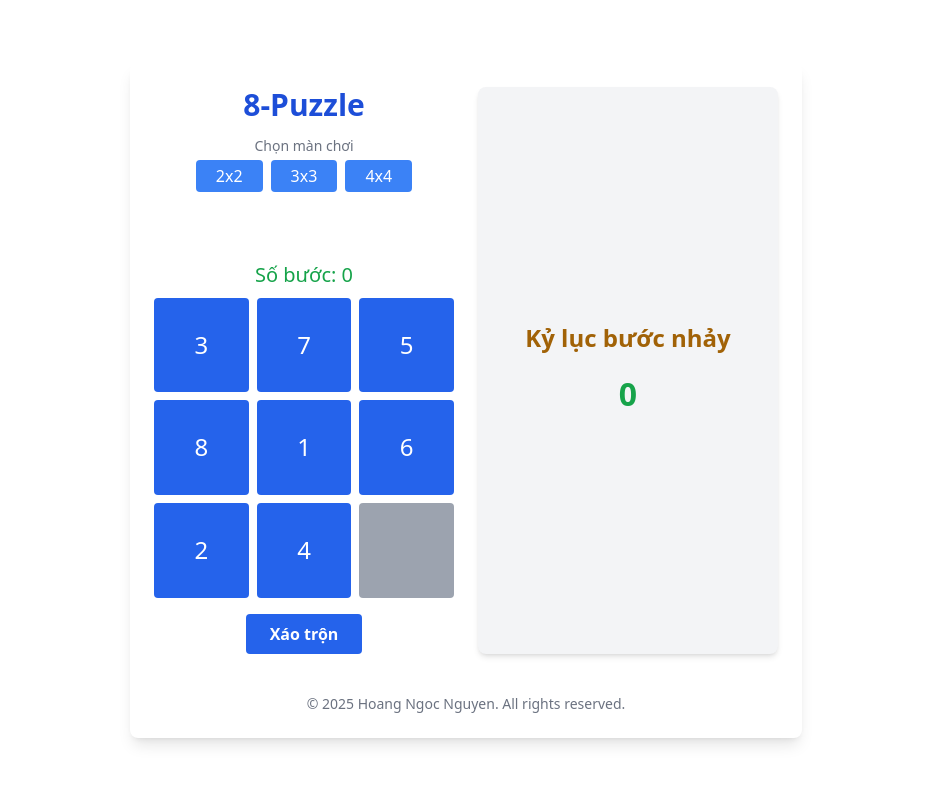
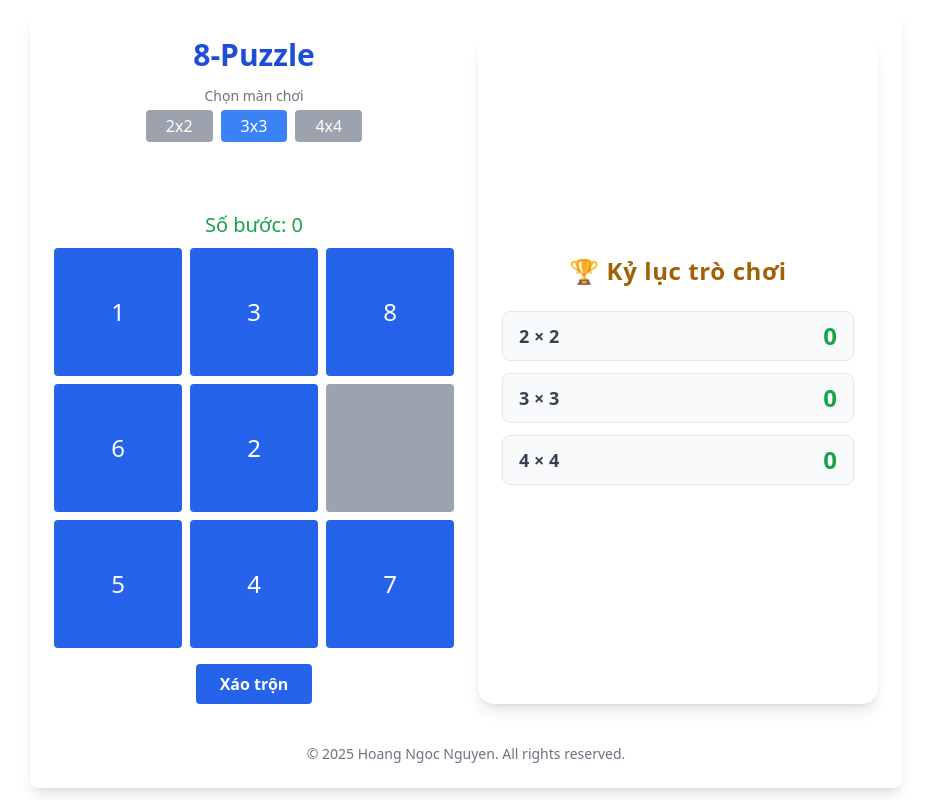
Before and after one commit to hoangngocnguyen/TinyGames, a React (Vite) app: page / in a window 1280 px wide. Shown: the whole page, without its empty margins (174-1105 px from the left). Built offline with nearby package versions, Linux system fonts and the light colour scheme.

Commit message:
fix: adjust functions, errors in record section

```diff
--- a/src/App.css
+++ b/src/App.css
@@ -1,9 +1,10 @@
 
 #root {
-  max-width: 1280px;
+  /* max-width: 1280px; */
   margin: 0 auto;
-  /* padding: 2rem; */
-  text-align: center;
+  /* padding: 2rem;
+  text-align: center; */
+
 }
 
 .logo {
--- a/src/Puzzle.jsx
+++ b/src/Puzzle.jsx
@@ -18,7 +18,6 @@ const createBoard = (size) => {
 export default function Puzzle() {
     const [size, setSize] = useState(3)
     const [board, setBoard] = useState(() => createBoard(size));
-    const initialBoard = createBoard(size)
 
     const [isWin, SetIsWin] = useState(false);
 
@@ -27,7 +26,7 @@ export default function Puzzle() {
 
 
     const [step, setStep] = useState(0)
-    const [record, setRecord] = useState(0)
+    const [records, setRecords] = useState([{ size: 2, step: 0 }, { size: 3, step: 0 }, { size: 4, step: 0 }])
 
 
     //////////// 1. Các hàm phụ trợ ////////////
@@ -41,7 +40,7 @@ export default function Puzzle() {
         for (let r = 0; r < board.length; r++) {
             for (let c = 0; c < board[r].length; c++) {
                 if (board[r][c] === 0) {
-                    return {row: r, col: c}
+                    return { row: r, col: c }
                 }
             }
         }
@@ -81,6 +80,7 @@ export default function Puzzle() {
 
     // Kiểm tra chiến thắng
     const checkWin = (board) => {
+        const initialBoard = createBoard(board.length)
         const target = initialBoard.flat()
         return board.flat().join() === target.join();
     };
@@ -89,7 +89,6 @@ export default function Puzzle() {
 
 
     //////////// 2. Các hàm chức năng ////////////
-
 
     // Hoán đổi, cách thức là hoán vị trí => chọn ra vị trí ngẫu nhiên và hoán giá trị giữa 2 vị trí -> chưa gọi là xáo trộn
     const handleShuffle = useCallback(() => {
@@ -124,11 +123,23 @@ export default function Puzzle() {
     // Cập nhật kỷ lục
     useEffect(() => {
         if (isWin) {
-            setRecord(prevRecord => {
-                return step < prevRecord || prevRecord === 0 ? step : prevRecord
-            });
+            setRecords(prevRecords => {
+                const recordForSize = prevRecords.find(r => r.size === size);
+                // console.log("reforsize", recordForSize);
+
+                // Tính thêm trường hợp tạo kỷ lục ban đầu
+                if (step < recordForSize.step || recordForSize.step === 0) {
+                    // Lọc ra rồi thêm vào lại
+                    const temp = prevRecords.filter(record => record.size !== size)
+                    // console.log("temp", temp, recordForSize);
+
+                    return [...temp, { size: size, step: step }]
+                } else {
+                    return prevRecords
+                }
+            })
         }
-    }, [isWin, step]); // thêm step vào dependency để effect chạy đúng
+    }, [isWin, step, size]); // thêm step vào dependency để effect chạy đúng
 
 
     // Xử lý khi click vào 1 ô
@@ -166,10 +177,8 @@ export default function Puzzle() {
 
     };
 
-    // Xử lý khi thay đổi size: cập nhật board, xáo lại (lần đầu + các lần change)
+    // Xử lý khi thay đổi size: cập nhật board, xáo lại (useEffect: lần đầu + các lần change)
     useEffect(() => {
-        setBoard(() => createBoard(size))
-        setLoadingGame(true)
         setTimeout(() => {
             handleShuffle()
             setLoadingGame(false)
@@ -177,8 +186,17 @@ export default function Puzzle() {
     }, [size, handleShuffle])
 
 
+    // Xử lý khi chọn size
+    const handleClickSize = (size) => {
+        // setSize, setBoard, loading, isWin
+        setSize(size)
+        setBoard(() => createBoard(size))
+        setLoadingGame(true)
+        SetIsWin(false)
+    }
+
     return (
-        <div className="mx-auto bg-white p-6 rounded-lg shadow-lg max-w-[700px] flex flex-col">
+        <div className="container mx-auto bg-white p-6 rounded-lg shadow-lg flex flex-col">
             <div className="grid grid-cols-1 md:grid-cols-2 gap-x-6">
                 {/* Trò chơi */}
                 <div className="flex flex-col items-center">
@@ -186,9 +204,9 @@ export default function Puzzle() {
 
                     <div className="text-gray-500 text-[14px]">Chọn màn chơi</div>
                     <div className="flex mt-1 justify-center w-full gap-2 text-[16px] text-white font-medium ">
-                        <div className="bg-blue-500 py-1 px-5 rounded cursor-pointer" onClick={() => setSize(2)}>2x2</div>
-                        <div className="bg-blue-500 py-1 px-5 rounded cursor-pointer" onClick={() => setSize(3)}>3x3</div>
-                        <div className="bg-blue-500 py-1 px-5 rounded cursor-pointer" onClick={() => setSize(4)}>4x4</div>
+                        <div className={`${size === 2? "bg-blue-500" : "bg-gray-400"} py-1 px-5 rounded cursor-pointer`} onClick={() => handleClickSize(2)}>2x2</div>
+                        <div className={`${size === 3? "bg-blue-500" : "bg-gray-400"} py-1 px-5 rounded cursor-pointer`} onClick={() => handleClickSize(3)}>3x3</div>
+                        <div className={`${size === 4? "bg-blue-500" : "bg-gray-400"} py-1 px-5 rounded cursor-pointer`} onClick={() => handleClickSize(4)}>4x4</div>
                     </div>
                     <div className="h-[60px] flex items-center justify-center">
                         {isWin && (
@@ -202,7 +220,7 @@ export default function Puzzle() {
                         Số bước: {step}
                     </div>
 
-                    <div style={{gridTemplateColumns: `repeat(${size}, minmax(0, 1fr))`}} className={`grid gap-2 text-white w-[200px] h-[200px]  md:w-[300px] md:h-[300px] relative`}>
+                    <div style={{ gridTemplateColumns: `repeat(${size}, minmax(0, 1fr))` }} className={`grid gap-2 text-white w-[300px] h-[300px]  md:w-[400px] md:h-[400px] relative`}>
                         {/* Cover xáo sau x giây */}
                         {isLoadingGame && (
                             <div className="absolute top-0 left-0 right-0 bottom-0 bg-slate-500 opacity-70 flex items-center justify-center">
@@ -244,12 +262,27 @@ export default function Puzzle() {
                 </div>
 
                 {/* Kỷ lục */}
-                <div className="flex flex-col items-center justify-center bg-gray-100 p-6 rounded-lg shadow-md md:mt-0 mt-6">
-                    <h2 className="text-2xl font-bold mb-4 text-yellow-700">
-                        Kỷ lục bước nhảy
+                <div className="flex flex-col items-center justify-center bg-white p-6 rounded-2xl shadow-lg md:mt-0 mt-6 w-full max-w-md">
+                    <h2 className="text-2xl font-bold mb-6 text-yellow-700 tracking-wide">
+                        🏆 Kỷ lục trò chơi
                     </h2>
-                    <div className="text-[32px] text-green-600 font-extrabold">{record}</div>
+                    <div className="space-y-3 w-full">
+                        {records.sort((r1, r2) => r1.size - r2.size).map((record, i) => (
+                            <div
+                                key={i}
+                                className="flex items-center justify-between bg-gray-50 px-4 py-2 rounded-lg border border-gray-200"
+                            >
+                                <span className="text-lg font-semibold text-gray-700">
+                                    {record.size} × {record.size}
+                                </span>
+                                <span className="text-2xl font-extrabold text-green-600">
+                                    {record.step}
+                                </span>
+                            </div>
+                        ))}
+                    </div>
                 </div>
+
             </div>
 
             {/* Footer copyright */}
```
